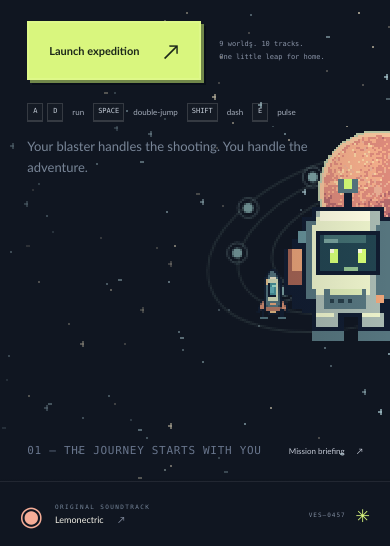
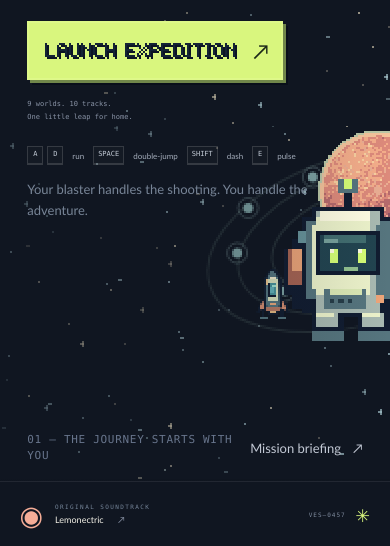
Before and after one commit to williamjacksn/zest-quest, a website with bundled scripts: page index.html in a window 390 px wide. Shown: the part 298-844 px from the top of the page. Built offline with nearby package versions, Linux system fonts and the light colour scheme.

Commit message:
Style home page launch label and enlarge mission briefing

```diff
--- a/index.html
+++ b/index.html
@@ -94,8 +94,11 @@
               to find a new world for the people of Planet Grapefruit.
             </p>
             <div class="launch-row">
-              <button id="launch-button" class="primary-button">
-                Launch expedition <span>↗</span></button
+              <button id="launch-button" class="primary-button" aria-label="Launch expedition">
+                <canvas id="launch-button-label" width="200" height="20" aria-hidden="true"
+                  >Launch expedition</canvas
+                >
+                <span aria-hidden="true">↗</span></button
               ><span class="run-length">9 worlds. 10 tracks.<br />One little leap for home.</span>
             </div>
             <div class="title-controls">
--- a/src/game.js
+++ b/src/game.js
@@ -24,6 +24,13 @@ const save = (key, value) => {
   }
 };
 const renderer = new Renderer($('game-canvas'));
+new PixelArt($('launch-button-label').getContext('2d'), renderer.art.make).label(
+  'LAUNCH EXPEDITION',
+  100,
+  16,
+  '#142335',
+  14,
+);
 new PixelArt($('skip-landing-label').getContext('2d'), renderer.art.make).label(
   'SKIP INTRO',
   58,
--- a/styles.css
+++ b/styles.css
@@ -346,9 +346,15 @@ p.intro {
 }
 .launch-row {
   display: flex;
+  flex-wrap: wrap;
   align-items: center;
   gap: 25px;
   margin-top: 32px;
+}
+#launch-button-label {
+  width: 200px;
+  height: 20px;
+  image-rendering: pixelated;
 }
 .primary-button {
   display: flex;
@@ -431,7 +437,7 @@ kbd {
   color: #68758c;
 }
 .title-bottom .text-button {
-  font-size: 10px;
+  font-size: 16px;
   flex-shrink: 0;
 }
 .bot-caption {
@@ -1210,6 +1216,10 @@ kbd {
     padding: 17px 20px;
     gap: 24px;
   }
+  #launch-button {
+    padding-inline: 12px;
+    gap: 12px;
+  }
   .run-length {
     font-size: 7px;
   }
@@ -1241,7 +1251,7 @@ kbd {
     letter-spacing: 0.7px;
   }
   .title-bottom .text-button {
-    font-size: 8px;
+    font-size: 13px;
   }
   .footer {
     height: 65px;
```
